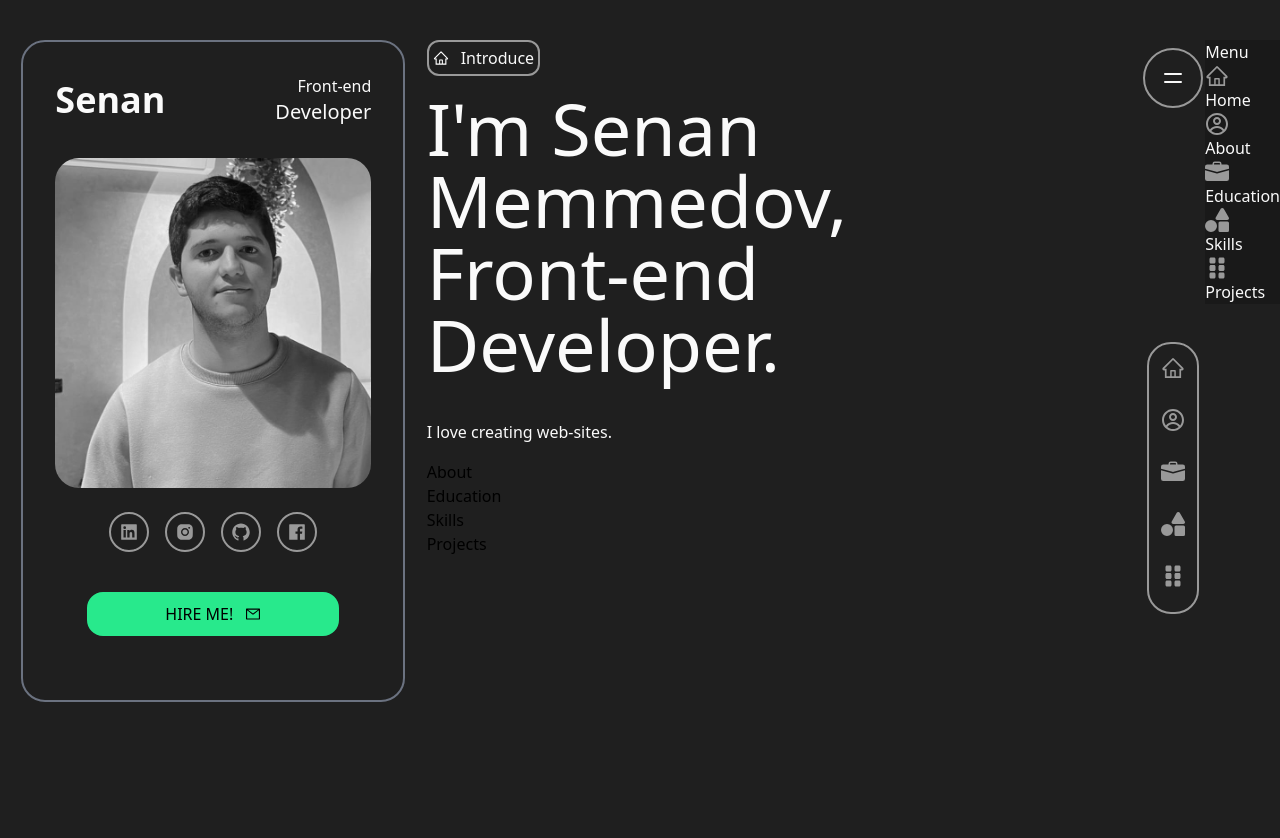
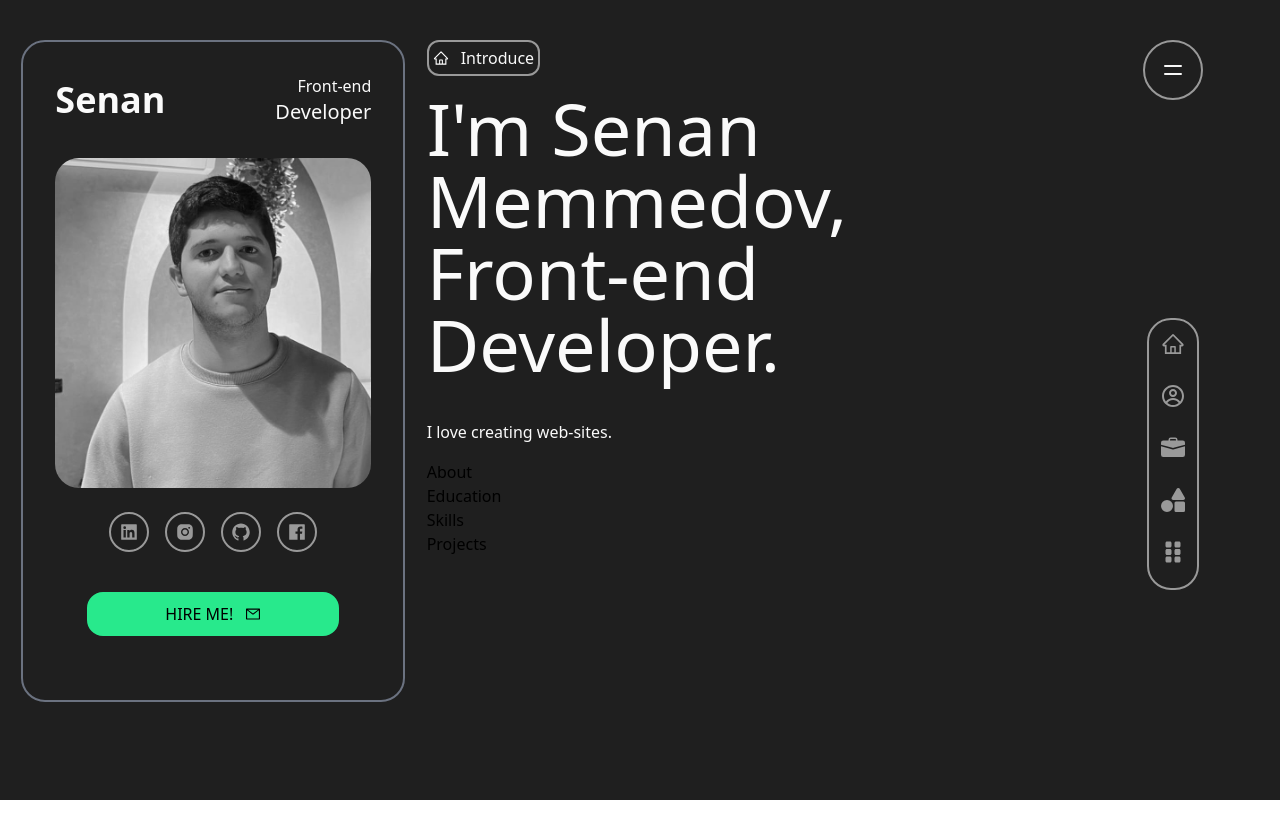
Before and after one commit to Senan747/My-portfolio-2, a React app: page / in a window 1280 px wide. After the commit the page ends 800 px from the top, so only its background shows below. Built offline with nearby package versions, Linux system fonts and the light colour scheme; the HTML template or start-up script is replaced by a standard one.

Commit message:
add menu

```diff
--- a/src/App.jsx
+++ b/src/App.jsx
@@ -1,15 +1,19 @@
 import Profile from '../src/Components/Profile'
 import Right from '../src/Components/Right'
 import Main from '../src/Components/Main'
+
 function App() {
 
 
   return (
-    <div className="bg-gega-black w-full h-full flex flex-row items-start pt-10 ">
-      <div className="basis-1/3" ><Profile /></div>
-      <div className="basis-1/2"><Main /></div>
-      <div className="basis-1/6"><Right /></div>
-    </div>
+    <>
+      <div className="bg-gega-black w-full h-full flex flex-row items-start">
+        <div className="basis-1/3" ><Profile /></div>
+        <div className="basis-1/2"><Main /></div>
+        <div className="basis-1/6"><Right /></div>
+      </div>
+    </>
+
   )
 }
 
--- a/src/Components/HombugerMenu.jsx
+++ b/src/Components/HombugerMenu.jsx
@@ -8,33 +8,33 @@ import {FaGripVertical} from 'react-icons/fa'
 
 function HombugerMenu() {
   return (
-    <div className='bg-gega-dark max-w-6xl'>
-        <p>Menu</p>
+    <div className='bg-gega-dark w-96 h-screen pl-32'>
+        <p className='pb-20 pt-20'>Menu</p>
 
         <ul>
-            <li>
-                <a href="">
-                    <AiOutlineHome  className='text-2xl text-gega-light  hover:border-gega-green hover:text-gega-green  transition duration-300 cursor-pointer'/> <p>Home</p>
+            <li className='pb-8'>
+                <a href="" className="flex flex-row group">
+                    <AiOutlineHome className='text-2xl text-gega-light  group-hover:text-gega-green  transition duration-300 cursor-pointer mr-4'/> <p className='text-gega-light group-hover:text-gega-white'>Home</p>
                 </a>
             </li>
-            <li>
-                <a href="">
-                    <CgProfile className='text-2xl text-gega-light  hover:border-gega-green hover:text-gega-green  transition duration-300 cursor-pointer'/> <p>About</p>
+            <li className='pb-8'>
+                <a href="" className="flex flex-row group">
+                    <CgProfile className='text-2xl text-gega-light  group-hover:text-gega-green  transition duration-300 cursor-pointer mr-4'/> <p className='text-gega-light group-hover:text-gega-white'>About</p>
                 </a>
             </li>
-            <li>
-                <a href="">
-                    <BsFillBriefcaseFill className='text-2xl text-gega-light  hover:border-gega-green hover:text-gega-green  transition duration-300 cursor-pointer'/> <p>Education</p>
+            <li className='pb-8'>
+                <a href="" className="flex flex-row group">
+                    <BsFillBriefcaseFill className='text-2xl text-gega-light  group-hover:text-gega-green  transition duration-300 cursor-pointer mr-4'/> <p className='text-gega-light group-hover:text-gega-white'>Education</p>
                 </a>
             </li>
-            <li>
-                <a href="">
-                    <FaShapes className='text-2xl text-gega-light  hover:border-gega-green hover:text-gega-green  transition duration-300 cursor-pointer'/> <p>Skills</p>
+            <li className='pb-8'>
+                <a href="" className="flex flex-row group">
+                    <FaShapes className='text-2xl text-gega-light  group-hover:text-gega-green  transition duration-300 cursor-pointer mr-4'/> <p className='text-gega-light group-hover:text-gega-white'>Skills</p>
                 </a>
             </li>
-            <li>
-                <a href="">
-                    <FaGripVertical className='text-2xl text-gega-light  hover:border-gega-green hover:text-gega-green  transition duration-300 cursor-pointer'/> <p>Projects</p>
+            <li className='pb-8'>
+                <a href="" className="flex flex-row group">
+                    <FaGripVertical className='text-2xl text-gega-light  group-hover:text-gega-green  transition duration-300 cursor-pointer mr-4'/> <p className='text-gega-light group-hover:text-gega-white'>Projects</p>
                 </a>
             </li>
         </ul>
--- a/src/Components/Introduce.jsx
+++ b/src/Components/Introduce.jsx
@@ -3,7 +3,7 @@ import {AiOutlineHome} from 'react-icons/ai'
 
 function Introduce() {
   return (
-    <div>
+    <div className='pt-10'>
       <div className='flex flex-row flex-start items-center '>
         <div className="flex flex-row items-center border-2 border-gega-light p-1 rounded-xl space-x-1">
           <AiOutlineHome className='text-white mr-2' />
--- a/src/Components/Profile.jsx
+++ b/src/Components/Profile.jsx
@@ -7,7 +7,7 @@ import {AiOutlineMail} from 'react-icons/ai'
 
 function Profile() {
   return (
-    <div className='h-screen flex justify-center'>
+    <div className='h-screen flex justify-center pt-10'>
       <div className='max-w-sm border-2 border-gray-500 rounded-3xl text-gega-white p-8 fixed' >
           <div className="flex flex-row justify-between items-center mb-8">
               <p className='text-4xl font-bold'>Senan</p>
--- a/src/Components/Right.jsx
+++ b/src/Components/Right.jsx
@@ -1,4 +1,4 @@
-import React from 'react'
+import React, { useState, useEffect, useRef } from 'react';
 import {AiOutlineHome} from 'react-icons/ai'
 import {CgProfile} from 'react-icons/cg'
 import {BsFillBriefcaseFill} from 'react-icons/bs'
@@ -6,17 +6,39 @@ import {FaShapes} from 'react-icons/fa'
 import {FaGripVertical} from 'react-icons/fa'
 import {HiOutlineMenuAlt4} from 'react-icons/hi'
 
-import HambugerMenu from '../Components/HombugerMenu'
+
 import HombugerMenu from '../Components/HombugerMenu'
 
 function Right() {
+
+  const [showMenu, setShowMenu] = useState(false);
+
+  let menuRef = useRef();
+
+  useEffect(() => {
+    let handler = (e) => {
+      if(!menuRef.current.contains(e.target)){
+        setShowMenu(false)
+      }
+    };
+
+    document.addEventListener("mousedown", handler)
+  })
+
+  const handleMenuToggle = () => {
+    setShowMenu(!showMenu);
+  };
+
+
   return (
     <div className='flex flex-col h-screen items-end relative'>
       <div className="flex flex-col justify-center items-center w-full">
-        <HiOutlineMenuAlt4 className='text-6xl border-2 rounded-full border-gega-light text-gega-white  hover:border-gega-green hover:text-gega-green  transition duration-300 m-2 p-4 cursor-pointer'/>
+        <HiOutlineMenuAlt4 className='text-6xl border-2 rounded-full border-gega-light text-gega-white  hover:border-gega-green hover:text-gega-green  transition duration-300 m-2 p-4 cursor-pointer mt-10'
+                          onClick={handleMenuToggle}
+        />
       </div>
-      <div className='relative w-full h-full flex flex-col justify-center items-center'>
-        <ul className=" fixed border-2 border-gega-light rounded-3xl p-1">
+      <div className='relative w-full h-full flex flex-col justify-center items-center' >
+        <ul ref={menuRef} className=" fixed border-2 border-gega-light rounded-3xl p-1">
           <li className='text-2xl text-gega-light  hover:border-gega-green hover:text-gega-green  transition duration-300 p-2 mb-3 cursor-pointer'><AiOutlineHome/> </li>
           <li className='text-2xl text-gega-light  hover:border-gega-green hover:text-gega-green  transition duration-300 p-2 mb-3 cursor-pointer'><CgProfile /></li>
           <li className='text-2xl text-gega-light  hover:border-gega-green hover:text-gega-green  transition duration-300 p-2 mb-3 cursor-pointer'><BsFillBriefcaseFill /></li>
@@ -25,7 +47,7 @@ function Right() {
         </ul>
       </div>
       <div className='fixed'>
-        <HombugerMenu />
+        {showMenu && <HombugerMenu className="transition duration-1000" />  }
       </div>
 
     </div>
```
